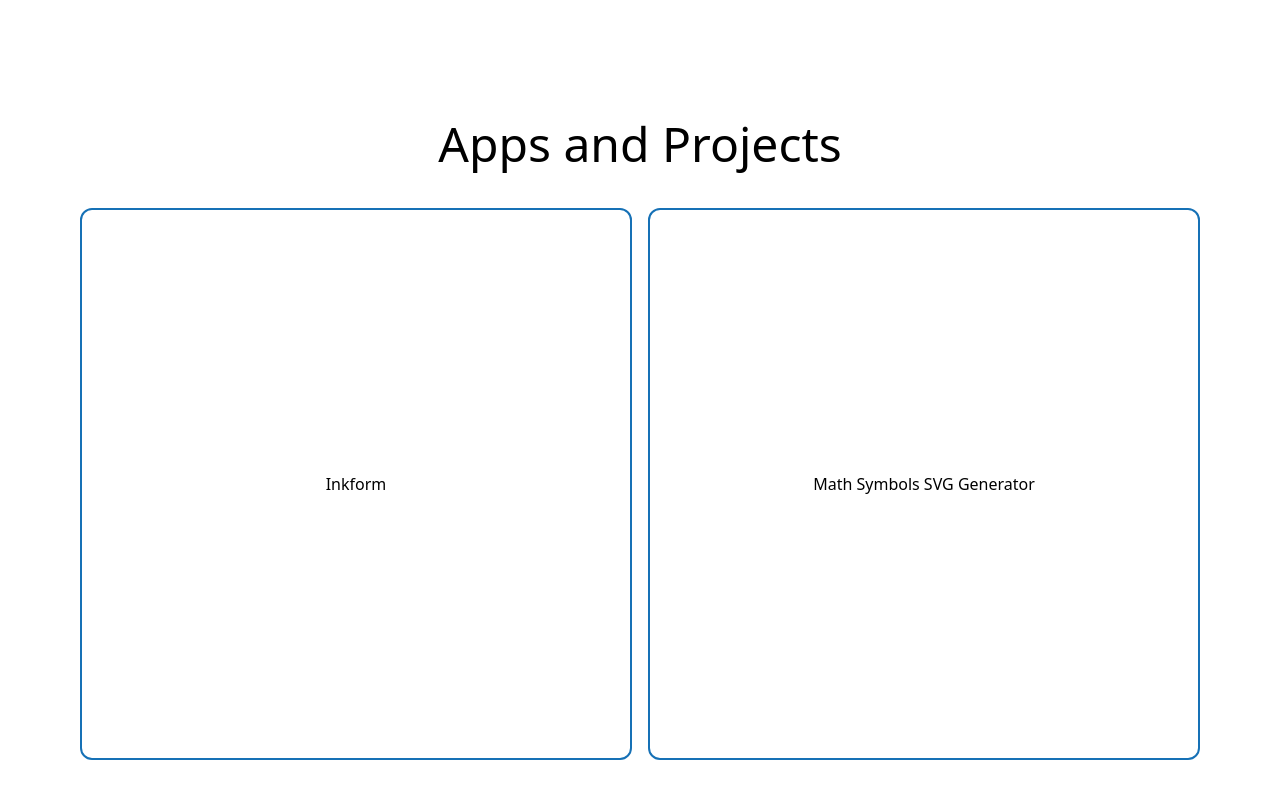
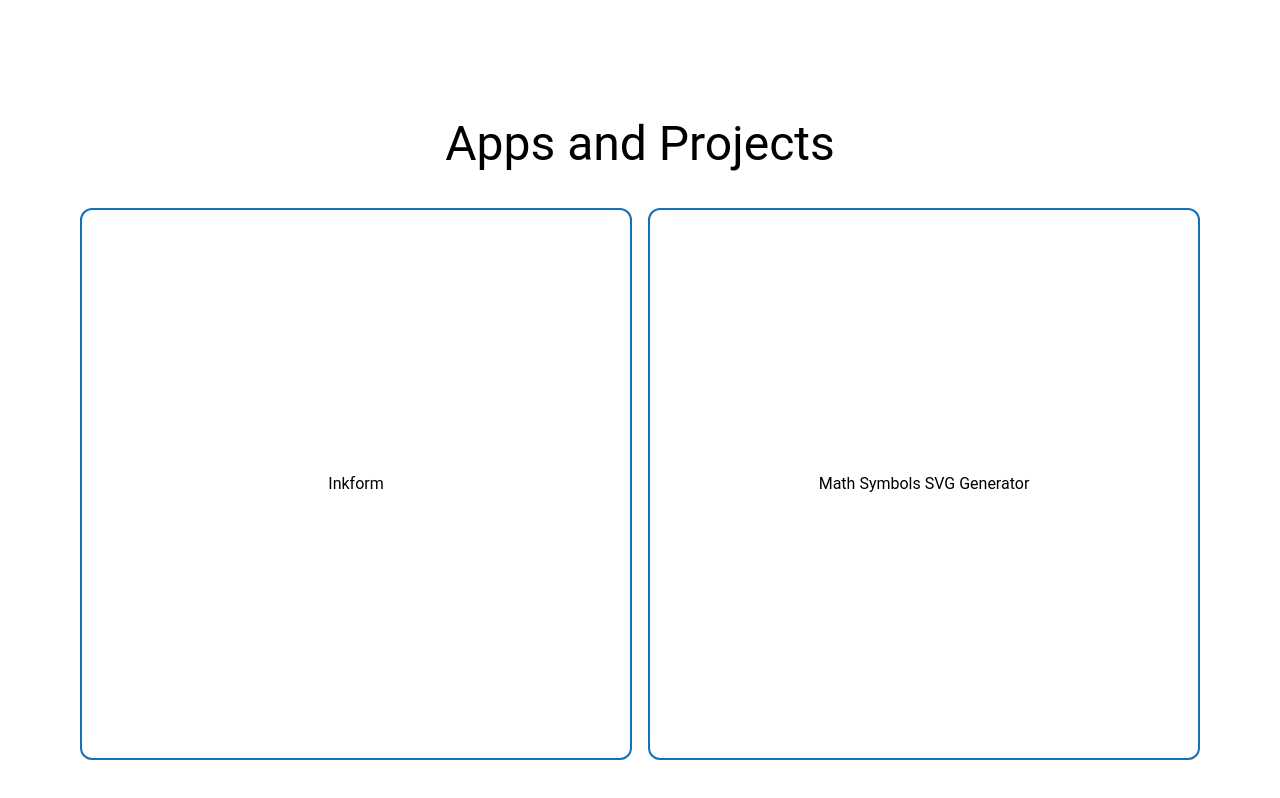
Before and after one commit to henryholton/henryholton, a Vue app: page / in a window 1280 px wide. Built offline with nearby package versions, Linux system fonts and the light colour scheme; the HTML template or start-up script is replaced by a standard one.

Commit message:
update font to roboto

```diff
--- a/src/styles/index.css
+++ b/src/styles/index.css
@@ -2,6 +2,7 @@
 
 @theme {
 	/* default font */
-	--font-sans: "Noto Sans", sans-serif;
+	--font-sans: Roboto, system-ui, sans-serif;
 	--color-accent: rgb(22, 113, 182); /* temp */
+	--color-light: var(--color-gray-700);
 }
```
